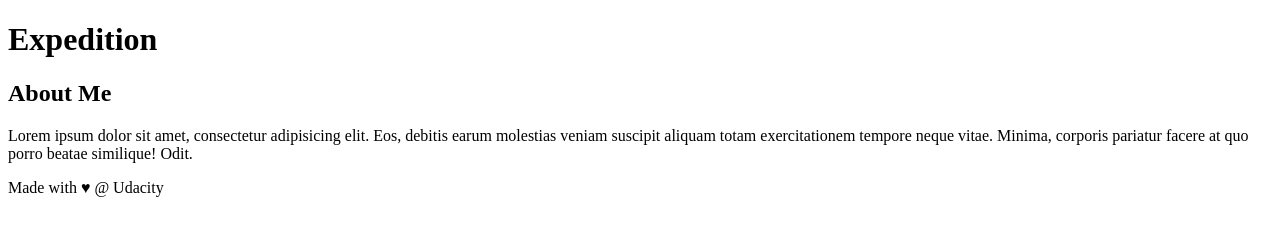
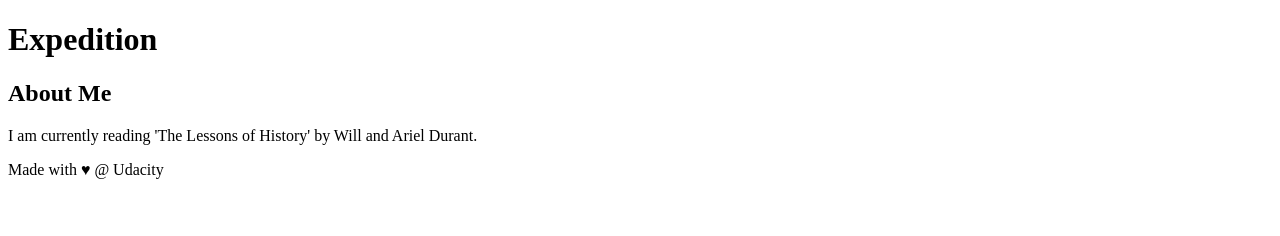
Before and after one commit to VilijaVait/new-git-project, a plain HTML site: page index.html in a window 1280 px wide. Drawn offline with Linux system fonts and the light colour scheme.

Commit message:
Add relevant 'about me' text in sidebar

```diff
--- a/index.html
+++ b/index.html
@@ -22,7 +22,7 @@
     <aside>
         <h2>About Me</h2>
 
-        <p>Lorem ipsum dolor sit amet, consectetur adipisicing elit. Eos, debitis earum molestias veniam suscipit aliquam totam exercitationem tempore neque vitae. Minima, corporis pariatur facere at quo porro beatae similique! Odit.</p>
+        <p>I am currently reading 'The Lessons of History' by Will and Ariel Durant.</p>
     </aside>
     <!-- end of new content -->
 
```
